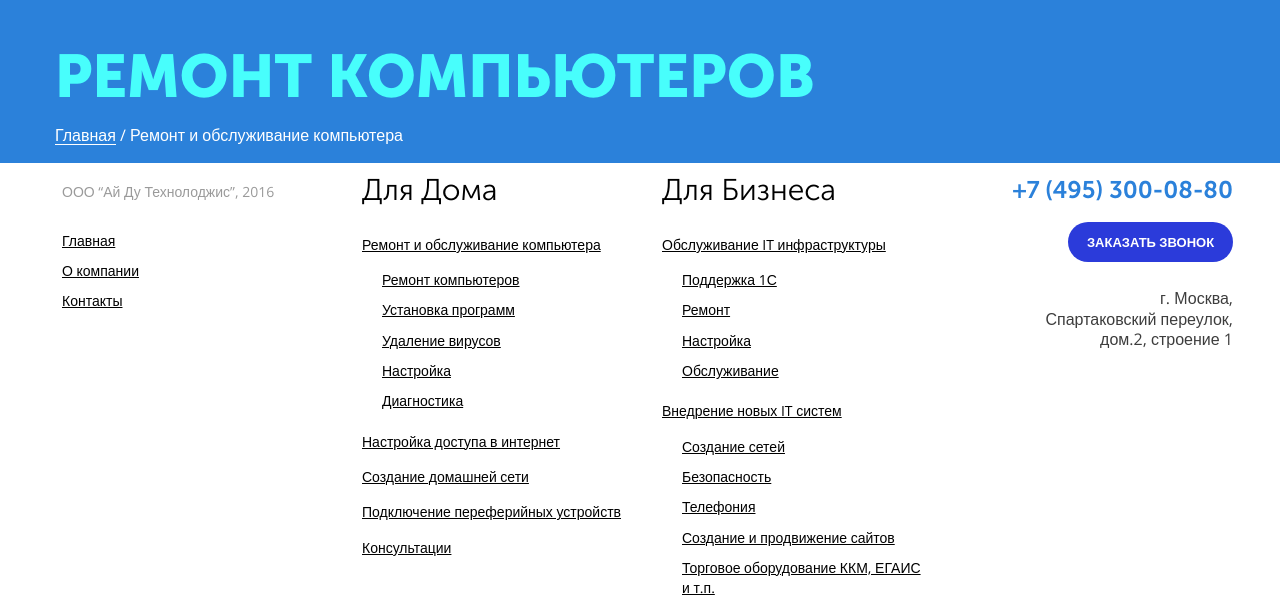
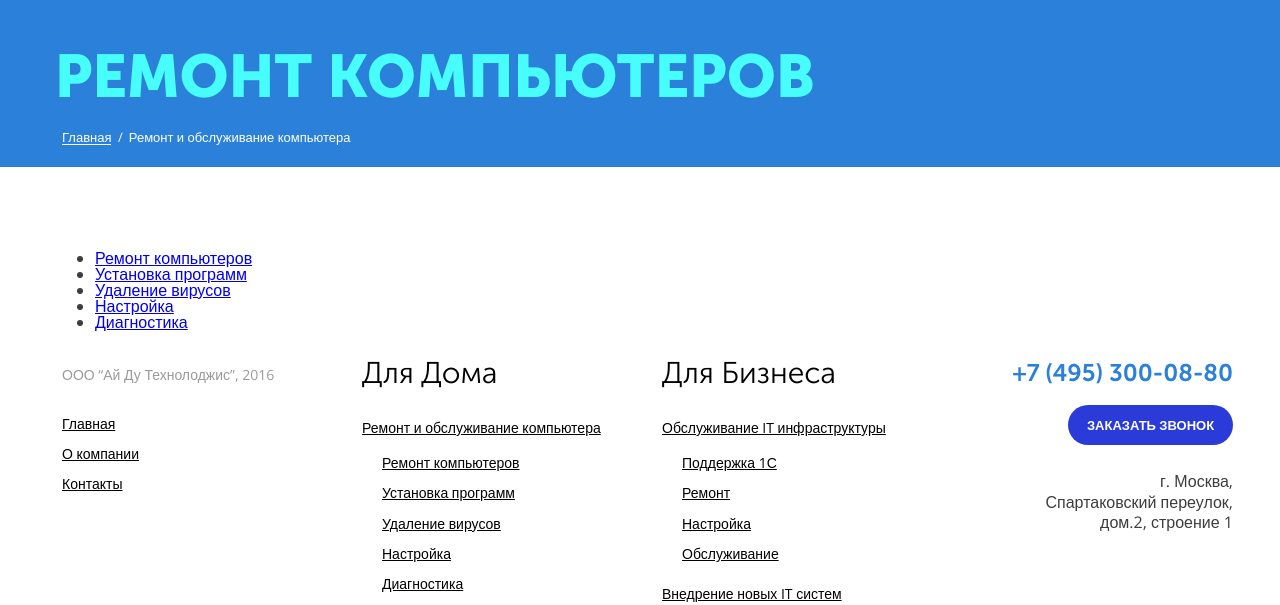
Before and after one commit to sheep-fish-vert/idoTehnology, a website: page src/service.html in a window 1280 px wide. Shown: the part 135-740 px from the top of the page. Drawn offline with nearby package versions, Linux system fonts and the light colour scheme; files that its build step writes are made by us from their sources.

Commit message:
left-column markup added and blue-block adapted

```diff
--- a/src/partials/left-column-nav.html
+++ b/src/partials/left-column-nav.html
@@ -0,0 +1,28 @@
+<div class="column-nav">
+
+    <div class="column-nav-mobile-arrow">
+
+    </div>
+
+    <nav class="column-nav">
+        <ul>
+            <li>
+                <a href="#">Ремонт компьютеров</a>
+            </li>
+            <li>
+                <a href="#">Установка программ</a>
+            </li>
+            <li>
+                <a href="#">Удаление вирусов</a>
+            </li>
+            <li>
+                <a href="#">Настройка</a>
+            </li>
+            <li>
+                <a href="#">Диагностика</a>
+            </li>
+        </ul>
+    </nav>
+
+
+</div>
--- a/src/sass/zdev_1.scss
+++ b/src/sass/zdev_1.scss
@@ -180,18 +180,18 @@
 
 /* blue-block-wrap */
 
-    .blue-block-wrap{background-color: #2b81da;padding-top: 49px;
-        h1{margin: 0;font-size: 60px;text-transform: uppercase;font-family: 'Museo', sans-serif;font-weight: 900;margin-bottom: 20px;}
+    .blue-block-wrap{background-color: #2b81da;padding-top: 49px;margin-bottom: 67px;
+        h1{margin: 0;font-size: 60px;text-transform: uppercase;font-family: 'Museo', sans-serif;font-weight: 900;margin-bottom: 21px;}
     }
 
 /* /blue-block-wrap */
 
 /* breadcrumbs */
 
-    .breadcrumbs{margin-bottom: 20px;
+    .breadcrumbs{margin-bottom: 23px;padding-left:7px;
         ul{list-style:none;padding:0;margin: 0;
-            li{display: inline-block;position: relative;color:#fff;font-family: 13px;
-                &:after{content:'/';display: inline-block;}
+            li{display: inline-block;position: relative;color:#fff;font-size: 13px;
+                &:after{content:'/';display: inline-block;margin: 0 2px 0 3px;}
                 a{text-decoration: none;color:#fff;position: relative;
                     &:after{content:'';display: block;position: absolute;top:calc(100% - 2px);left: 0;width: 100%;height: 1px;background-color: #fff;transition:width 300ms ease;}
                     &:hover{
--- a/src/sass/zdev_1_adapt.scss
+++ b/src/sass/zdev_1_adapt.scss
@@ -134,8 +134,18 @@
 
     /* /ctext */
 
+    /* blue-block-wrap */
+
+        .blue-block-wrap{
+            h1{font-size: 40px;}
+        }
+
+    /* /blue-block-wrap */
+
 }
 @media screen and (max-width: 479px){
+
+    /* about-company */
 
         .about-company{padding: 63px 0 28px 0;
             .mbox{ padding: 0 10px;}
@@ -155,6 +165,10 @@
                 }
             }
         }
+
+    /* /about-company */
+
+    /* footer */
 
         .footer{padding-top: 0px;
             .footer-wrap-mobile{padding-top: 0;
@@ -181,6 +195,16 @@
         .footer .footer-wrap-mobile .mobile-middle p span{font-weight: 700;}
         .footer { padding-top: 0px; padding-bottom: 20px;}
 
+    /* /footer */
+
+    /* blue-block-wrap */
+
+        .blue-block-wrap{
+            h1{font-size: 30px;}
+        }
+
+    /* /blue-block-wrap */
+
 }
 @media screen and (max-width: 320px){
 
```
Lines whose indentation alone changed are shown as unchanged.
